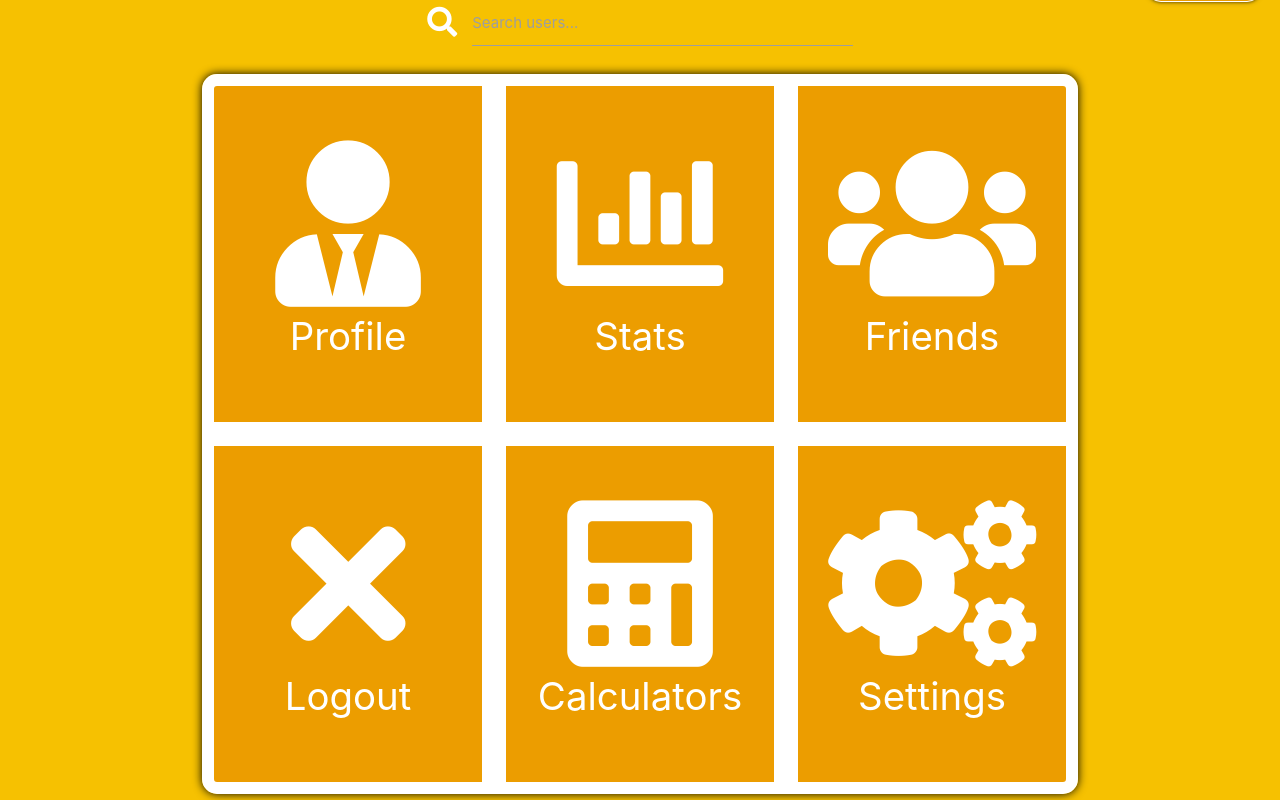
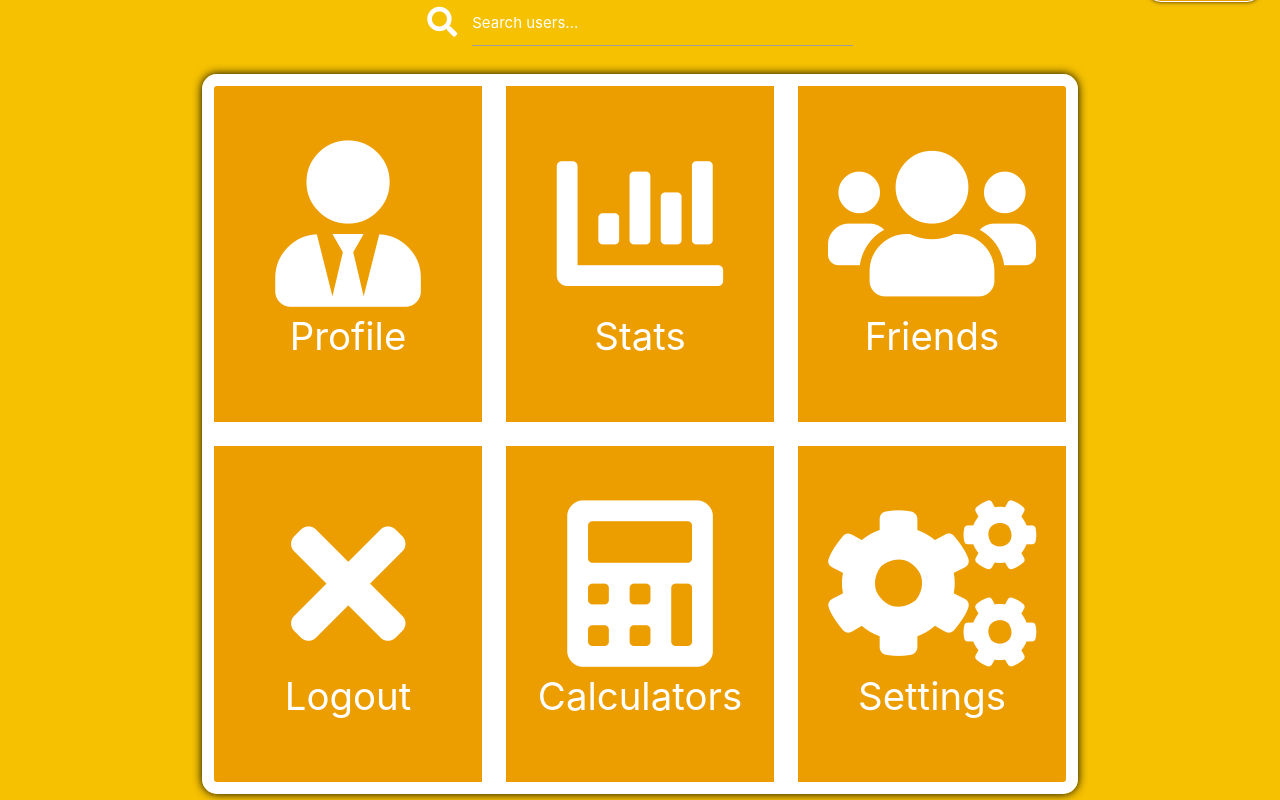
Before and after one commit to Kryzys09/SpiritGuard, a Django app: template SpiritGuard/templates/main-panel.html in a window 1280 px wide. Shown: the part 34-834 px from the top of the page. Run offline with Django 3.2, Linux system fonts and the light colour scheme; the template is opened without the code that fills it, so the values that code supplies are empty.

Commit message:
minor css change in searchbar

```diff
--- a/SpiritGuard/templates/search-users-panel.html
+++ b/SpiritGuard/templates/search-users-panel.html
@@ -3,9 +3,9 @@
     {% csrf_token %}
     <div class="center-content row">
         <div class="input-field col s6" style="margin:auto">
-            <i class="fa fa-search prefix"></i>
+            <i class="fa fa-search prefix" style="color: white"></i>
             <input id="queryInput" type="text" name="queryInput">
-            <label for="queryInput">Search users...</label>
+            <label style="color: white" for="queryInput">Search users...</label>
         </div>
     </div>
 </form>
```
Also changed, not shown: SpiritGuard/db.sqlite3.
